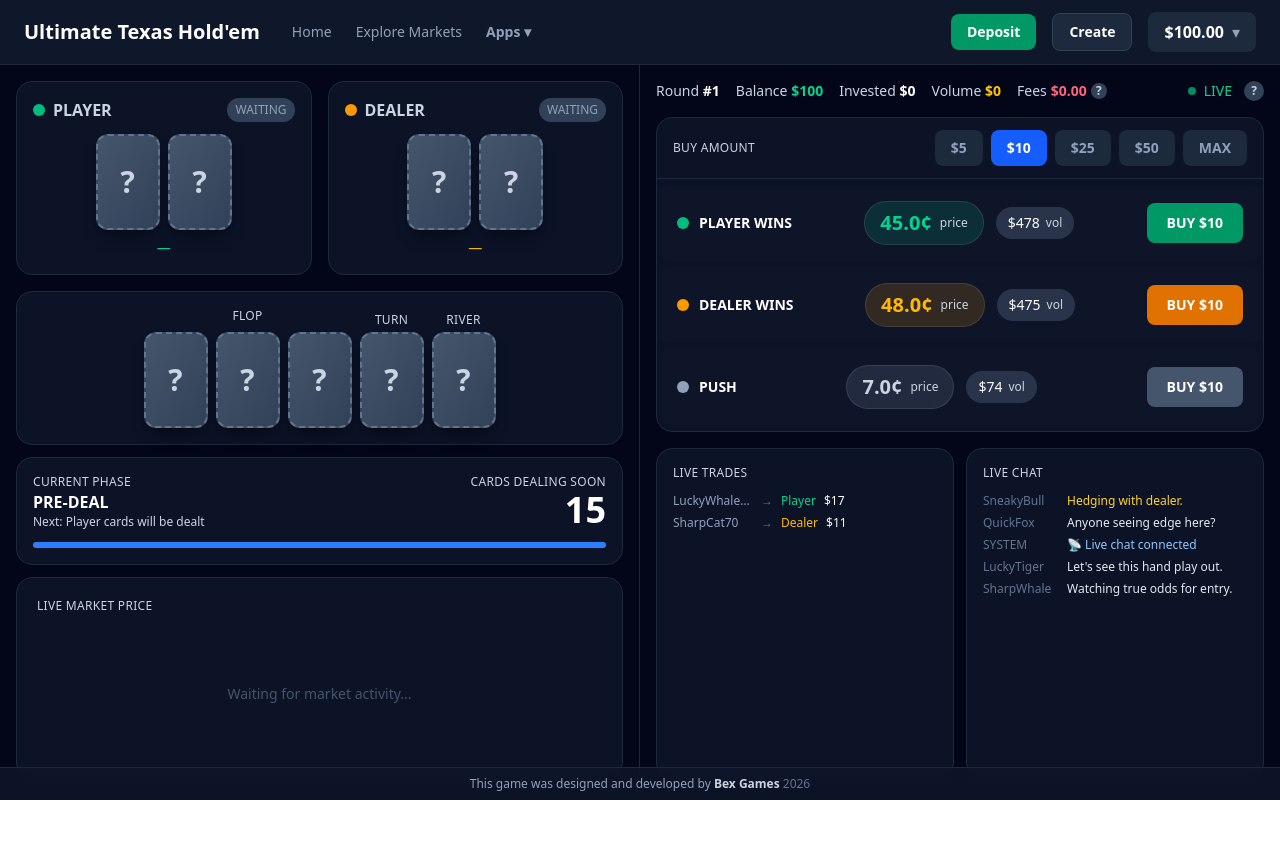
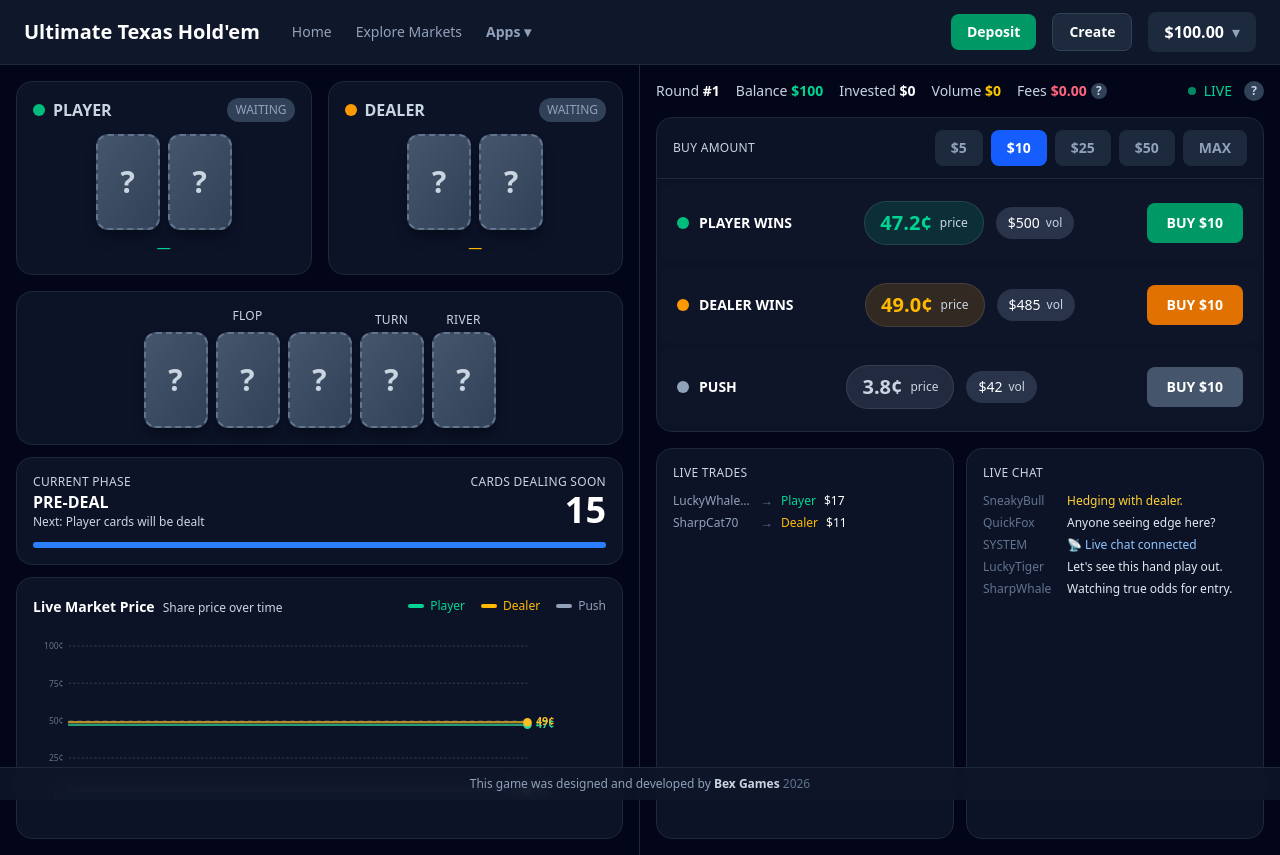
Before and after one commit to meir-san/ultimateholdem, a React (Vite) app: page / in a window 1280 px wide. Before the commit the page ends 800 px from the top, so only its background shows below. Built offline with nearby package versions, Linux system fonts and the light colour scheme.

Commit message:
Use real pre-deal probabilities to seed round odds

```diff
--- a/src/stores/gameStore.ts
+++ b/src/stores/gameStore.ts
@@ -71,10 +71,11 @@
 
   startNewRound: () => {
     const newDeck = createDeck();
+    const realPreDealOdds = calculateWinProbabilities([], [], [], newDeck, PHASES.PRE_DEAL);
     const initialPool = {
-      player: Math.round(INITIAL_POOL_BASE * (INITIAL_ODDS.player / 100) + (Math.random() - 0.5) * 50),
-      dealer: Math.round(INITIAL_POOL_BASE * (INITIAL_ODDS.dealer / 100) + (Math.random() - 0.5) * 50),
-      push: Math.round(INITIAL_POOL_BASE * (INITIAL_ODDS.push / 100) + (Math.random() - 0.5) * 20)
+      player: Math.round(INITIAL_POOL_BASE * (realPreDealOdds.player / 100) + (Math.random() - 0.5) * 50),
+      dealer: Math.round(INITIAL_POOL_BASE * (realPreDealOdds.dealer / 100) + (Math.random() - 0.5) * 50),
+      push: Math.round(INITIAL_POOL_BASE * (realPreDealOdds.push / 100) + (Math.random() - 0.5) * 20)
     };
 
     set({
@@ -88,8 +89,8 @@
       playerRaisedPostflop: false,
       playerRaisedTurnRiver: false,
       playerFolded: false,
-      trueOdds: INITIAL_ODDS,
-      history: [INITIAL_ODDS],
+      trueOdds: realPreDealOdds,
+      history: [realPreDealOdds],
       roundResult: null,
       myPositions: { player: [], dealer: [], push: [] },
       selectedBetAmount: 10,
```
